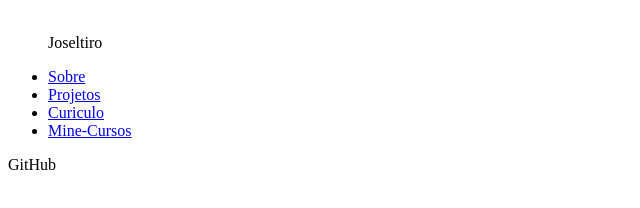
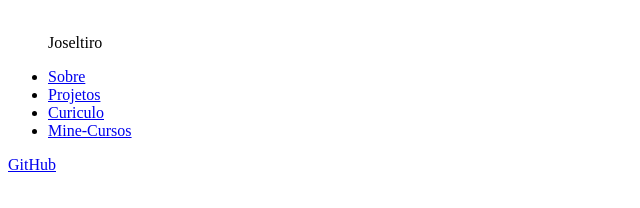
Before and after one commit to Joselito52/estudoHTML_CSS_JS, a plain HTML site: page home_pege/index.html in a window 1280 px wide. Shown: the full height of the page, 0-640 px from the left. Drawn offline with Linux system fonts and the light colour scheme.

Commit message:
v10.0.0.1

```diff
--- a/home_pege/index.html
+++ b/home_pege/index.html
@@ -21,8 +21,10 @@
                 <li><a href="#">Mine-Cursos</a></li>
             </ul>
         </nav>
-        <span>GitHub</span>
+        <span><a href="https://github.com/Joselito52/estudoHTML_CSS_JS/blob/master/home_pege/index.html">GitHub</a></span>
     </header>
+
+
 
     <section>
 
```
